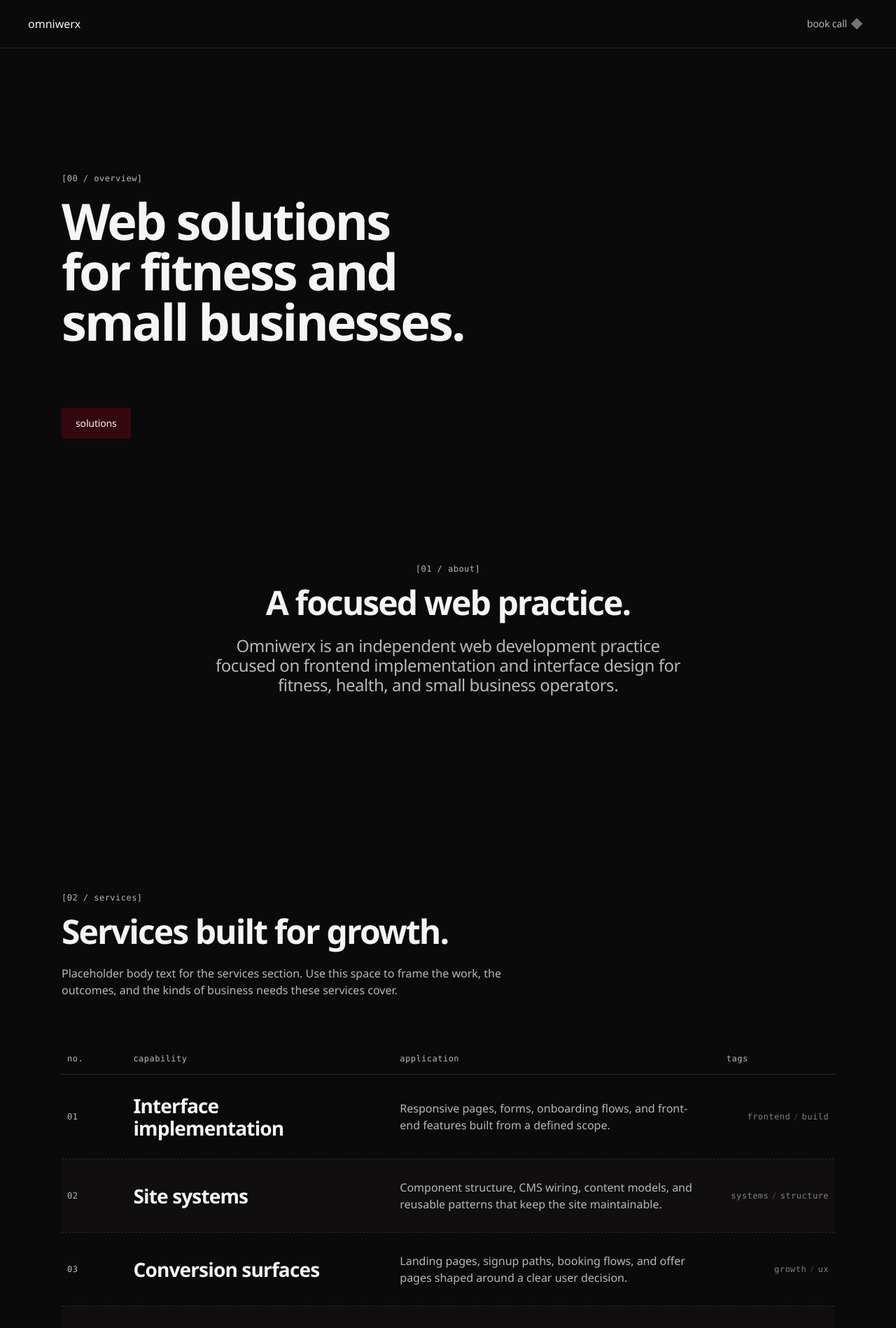
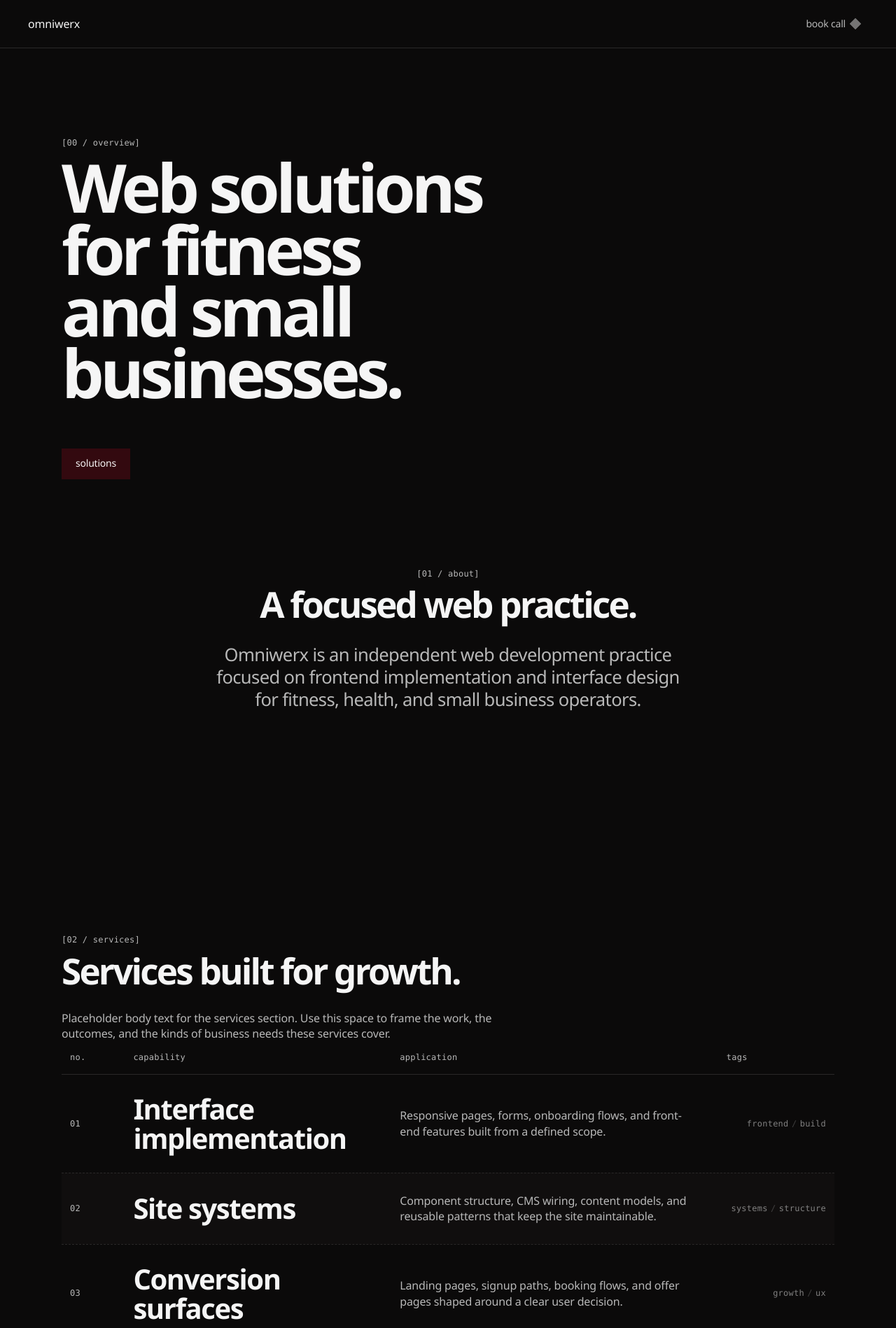
Before and after one commit to asaloojee/omniwerx-io, a SvelteKit app: page / in a window 1280 px wide. Shown: the top 1898 px of the page at 70% size. Built offline with nearby package versions, Linux system fonts and the light colour scheme; no server answers; grey boxes are pictures that could not be loaded.

Commit message:
wip: update variable system. TODO: write copy :(

```diff
--- a/src/app.css
+++ b/src/app.css
@@ -5,33 +5,78 @@
   --primary-black: #0b0a0a;
   --surface-muted: #100e0e;
   --border-color: #2a2828;
-  --card-bg: #151414;
-  --site-wrapper-max: 1440px;
-  --site-gutter: clamp(20px, 4vw, 48px);
+
+  --font-sans: "Söhne", "Avenir Next", "Segoe UI", sans-serif;
+  --font-mono: "Söhne Mono", "SFMono-Regular", "Menlo", monospace;
+
+  /* Type scale */
+  --text-meta: 12px;
+  --text-ui: 14px;
+  --text-body: 16px;
+  --text-lead: clamp(24px, 2vw, 28px);
+  --text-title: clamp(28px, 4vw, 40px);
+  --text-heading: clamp(48px, 4vw, 52px);
+
+  /* Type rhythm */
+  --leading-meta: 1.2;
+  --leading-ui: 1.2;
+  --leading-body: 1.4;
+  --leading-lead: 1.25;
+  --leading-title: 1.05;
+  --leading-heading: 0.96;
+
+  /* Tracking */
+  --tracking-meta: 0.02em;
+  --tracking-ui: -0.015em;
+  --tracking-body: -0.01em;
+  --tracking-lead: -0.025em;
+  --tracking-title: -0.035em;
+  --tracking-heading: -0.055em;
+  --tracking-display: -0.06em;
+  --tracking-number: -0.08em;
+  --tracking-brand: -0.09em;
+
+  /* Spacing */
+  --space-8: 8px;
+  --space-12: 12px;
+  --space-16: 16px;
+  --space-20: 20px;
+  --space-24: 24px;
+  --space-28: 28px;
+  --space-32: 32px;
+  --space-40: 40px;
+  --space-44: 44px;
+  --space-48: 48px;
+  --space-56: 56px;
+  --space-64: 64px;
+  --space-96: 96px;
+
+  /* Layout */
+  --site-gutter: clamp(var(--space-20), 4vw, var(--space-48));
   --container-wide: 1200px;
   --container-narrow: 680px;
   --nav-height: 64px;
 
-  --font-sans: "Söhne", "Avenir Next", "Segoe UI", sans-serif;
-  --font-mono: "Söhne Mono", "SFMono-Regular", "Menlo", monospace;
-
-  --bezier: cubic-bezier(0.1, 0.93, 0, 1);
+  /* Controls */
+  --control-height-sm: 36px;
+  --control-height-md: 44px;
+  --control-height-input: 52px;
+  --control-height-lg: 56px;
+  --control-height-xl: 64px;
 
   /* Section rhythm */
-  --section-padding-y: clamp(88px, 11vw, 144px);
-  --section-padding-y-tight: clamp(64px, 8vw, 104px);
-  --section-padding-y-hero: clamp(72px, 10vh, 128px);
+  --section-padding-y: 160px;
+  --section-padding-y-tight: 128px;
+  --section-label-gap: var(--space-12);
+  --section-heading-gap: var(--space-32);
+  --section-content-gap: clamp(--space-64);
 
-  /* Section internals */
-  --section-label-gap: 16px;
-  --section-heading-gap: 24px;
-  --section-content-gap: clamp(32px, 5vw, 64px);
-
-  /* Section marker */
-  --section-marker-size: 8px;
-  --section-marker-gap: 12px;
-  --section-marker-gap-after: clamp(32px, 4vw, 48px);
-  --section-marker-color: rgba(245, 245, 245, 0.14);
+  /* Motion */
+  --bezier: cubic-bezier(0.1, 0.93, 0, 1);
+  --duration-fast: 500ms;
+  --duration-medium: 700ms;
+  --duration-button: 600ms;
+  --duration-slow: 1000ms;
 }
 
 *,
@@ -53,9 +98,9 @@ body {
   font-family: var(--font-sans);
   background-color: var(--primary-black);
   color: var(--body-text);
-  font-size: 16px;
-  line-height: 24px;
-  letter-spacing: 0;
+  font-size: var(--text-body);
+  line-height: var(--leading-body);
+  letter-spacing: var(--tracking-body);
   -webkit-font-smoothing: antialiased;
   text-rendering: optimizeLegibility;
 }
@@ -97,18 +142,18 @@ button {
   display: inline-flex;
   align-items: center;
   justify-content: center;
-  min-height: 44px;
-  padding: 0 20px;
+  min-height: var(--control-height-md);
+  padding: 0 var(--space-20);
   overflow: hidden;
   background-color: rgba(215, 9, 35, 0.2);
   color: var(--body-text--emphasis);
-  font-size: 14px;
+  font-size: var(--text-ui);
   font-weight: 500;
-  line-height: 20px;
-  letter-spacing: -0.01em;
+  line-height: var(--leading-ui);
+  letter-spacing: var(--tracking-ui);
   cursor: pointer;
   transition-property: transform;
-  transition-duration: 600ms;
+  transition-duration: var(--duration-button);
   transition-timing-function: var(--bezier);
 }
 
@@ -120,7 +165,7 @@ button {
   transform: scaleX(0);
   transform-origin: left;
   transition-property: transform;
-  transition-duration: 1000ms;
+  transition-duration: var(--duration-slow);
   transition-timing-function: var(--bezier);
 }
 
@@ -177,7 +222,7 @@ button {
 
 .nav .wrapper {
   min-height: var(--nav-height);
-  padding: 16px 0;
+  padding: var(--space-16) 0;
   display: flex;
   flex-direction: row;
   justify-content: space-between;
@@ -200,16 +245,16 @@ button {
   position: relative;
   display: inline-flex;
   align-items: center;
-  gap: 8px;
-  min-height: 36px;
-  padding: 0 10px;
+  gap: var(--space-8);
+  min-height: var(--control-height-sm);
+  padding: 0 var(--space-12);
   overflow: hidden;
   color: var(--body-text);
-  font-size: 14px;
-  line-height: 20px;
-  letter-spacing: -0.01em;
+  font-size: var(--text-ui);
+  line-height: var(--leading-ui);
+  letter-spacing: var(--tracking-ui);
   transition-property: color;
-  transition-duration: 500ms;
+  transition-duration: var(--duration-fast);
   transition-timing-function: var(--bezier);
 }
 
@@ -221,7 +266,7 @@ button {
   transform: scaleX(0);
   transform-origin: left;
   transition-property: transform;
-  transition-duration: 700ms;
+  transition-duration: var(--duration-medium);
   transition-timing-function: var(--bezier);
 }
 
@@ -237,7 +282,7 @@ button {
   opacity: 0.72;
   transform: rotate(-45deg);
   transition-property: opacity;
-  transition-duration: 500ms;
+  transition-duration: var(--duration-fast);
   transition-timing-function: var(--bezier);
 }
 
@@ -274,7 +319,7 @@ button {
 
 .hero {
   min-block-size: calc(100svh - var(--nav-height));
-  padding-block: clamp(48px, 8vh, 112px);
+  padding-block: var(--section-padding-y-tight);
   display: grid;
   align-items: center;
 }
@@ -290,7 +335,7 @@ button {
   display: grid;
   grid-template-columns: 1fr minmax(400px, 440px);
   grid-template-rows: min-content min-content min-content;
-  column-gap: 64px;
+  column-gap: var(--space-48);
   align-items: start;
 }
 
@@ -307,24 +352,24 @@ button {
 .engagements__label,
 .contact__label {
   font-family: var(--font-mono);
-  font-size: 12px;
-  line-height: 16px;
-  letter-spacing: 0.04em;
+  font-size: var(--text-meta);
+  line-height: var(--leading-meta);
+  letter-spacing: var(--tracking-meta);
 }
 
 .hero__label {
   grid-row: 1;
   align-self: end;
-  padding-bottom: 16px;
+  padding-bottom: var(--section-label-gap);
 }
 
 .hero__h1 {
   grid-row: 2;
-  font-size: clamp(64px, 8vw, 72px);
-  line-height: clamp(64px, 8vw, 72px);
-  letter-spacing: -0.04em;
+  font-size: clamp(72px, 8vw, 96px);
+  line-height: 0.92;
+  letter-spacing: var(--tracking-display);
   text-wrap: balance;
-  padding-bottom: 64px;
+  padding-bottom: var(--space-64);
   color: var(--body-text--emphasis);
 }
 
@@ -360,16 +405,16 @@ button {
 .about__heading {
   margin-bottom: var(--section-heading-gap);
   color: var(--body-text--emphasis);
-  font-size: clamp(36px, 4vw, 48px);
-  line-height: clamp(40px, 4vw, 48px);
-  letter-spacing: -0.04em;
+  font-size: var(--text-heading);
+  line-height: var(--leading-heading);
+  letter-spacing: var(--tracking-heading);
   text-wrap: balance;
 }
 
 .about__copy {
-  font-size: clamp(20px, 2vw, 24px);
-  line-height: clamp(28px, 2vw, 32px);
-  letter-spacing: -0.02em;
+  font-size: var(--text-lead);
+  line-height: var(--leading-lead);
+  letter-spacing: var(--tracking-lead);
   text-wrap: pretty;
 }
 
@@ -389,18 +434,18 @@ button {
   margin-bottom: var(--section-heading-gap);
   max-width: 760px;
   color: var(--body-text--emphasis);
-  font-size: clamp(36px, 4vw, 48px);
-  line-height: clamp(40px, 4vw, 48px);
-  letter-spacing: -0.04em;
+  font-size: var(--text-heading);
+  line-height: var(--leading-heading);
+  letter-spacing: var(--tracking-heading);
   text-wrap: balance;
 }
 
 .services__copy {
   max-width: 680px;
   margin-bottom: var(--section-content-gap);
-  font-size: 16px;
-  line-height: 24px;
-  letter-spacing: 0;
+  font-size: var(--text-body);
+  line-height: var(--leading-body);
+  letter-spacing: var(--tracking-body);
   text-wrap: pretty;
 }
 
@@ -414,29 +459,29 @@ button {
   grid-template-columns:
     64px minmax(180px, 0.8fr) minmax(280px, 1fr)
     minmax(152px, 0.36fr);
-  gap: clamp(20px, 3vw, 40px);
+  gap: clamp(var(--space-20), 3vw, var(--space-40));
 }
 
 .services__header {
-  padding: 14px 0;
+  padding: var(--space-16) 0;
   border-bottom: 1px solid var(--border-color);
   color: var(--body-text);
   font-family: var(--font-mono);
-  font-size: 12px;
-  line-height: 16px;
-  letter-spacing: 0.04em;
+  font-size: var(--text-meta);
+  line-height: var(--leading-meta);
+  letter-spacing: var(--tracking-meta);
   text-transform: lowercase;
 }
 
 .services__header > :first-child,
 .services__index {
-  padding-left: 8px;
+  padding-left: var(--space-12);
 }
 
 .services__row {
   position: relative;
   align-items: center;
-  padding: 28px 0;
+  padding: var(--space-28) 0;
 }
 
 .services__row:nth-of-type(even) {
@@ -451,9 +496,9 @@ button {
 .services__tags,
 .process__step-phase {
   font-family: var(--font-mono);
-  font-size: 12px;
-  line-height: 16px;
-  letter-spacing: 0.04em;
+  font-size: var(--text-meta);
+  line-height: var(--leading-meta);
+  letter-spacing: var(--tracking-meta);
 }
 
 .services__index {
@@ -464,9 +509,9 @@ button {
 
 .services__title {
   color: var(--body-text--emphasis);
-  font-size: clamp(20px, 3vw, 28px);
-  line-height: clamp(24px, 3vw, 32px);
-  letter-spacing: -0.03em;
+  font-size: var(--text-title);
+  line-height: var(--leading-title);
+  letter-spacing: var(--tracking-title);
   text-wrap: balance;
 }
 
@@ -484,7 +529,7 @@ button {
   gap: 0;
   color: var(--body-text);
   text-transform: lowercase;
-  padding-right: 8px;
+  padding-right: var(--space-12);
 }
 
 .services__tags span {
@@ -504,16 +549,16 @@ button {
 .process__heading {
   margin-bottom: var(--section-heading-gap);
   color: var(--body-text--emphasis);
-  font-size: clamp(36px, 4vw, 48px);
-  line-height: clamp(40px, 4vw, 48px);
-  letter-spacing: -0.04em;
+  font-size: var(--text-heading);
+  line-height: var(--leading-heading);
+  letter-spacing: var(--tracking-heading);
   text-wrap: balance;
 }
 
 .process__copy {
-  font-size: 16px;
-  line-height: 24px;
-  letter-spacing: 0;
+  font-size: var(--text-body);
+  line-height: var(--leading-body);
+  letter-spacing: var(--tracking-body);
   text-wrap: pretty;
 }
 
@@ -549,19 +594,19 @@ button {
   z-index: 1;
   display: grid;
   grid-template-columns: 112px 1fr;
-  column-gap: 48px;
-  padding: 18px 0 44px;
+  column-gap: var(--space-48);
+  padding: var(--space-20) 0 var(--space-44);
 }
 
 .process__step:last-child {
-  padding-bottom: 18px;
+  padding-bottom: var(--space-20);
 }
 
 .process__step-marker {
   display: flex;
   flex-direction: column;
   align-items: flex-end;
-  gap: 8px;
+  gap: var(--space-8);
   color: var(--body-text);
   font-variant-numeric: tabular-nums;
 }
@@ -570,7 +615,7 @@ button {
   font-family: var(--font-mono);
   font-size: clamp(48px, 8vw, 72px);
   line-height: 0.86;
-  letter-spacing: -0.08em;
+  letter-spacing: var(--tracking-number);
   color: rgba(245, 245, 245, 0.16);
 }
 
@@ -581,11 +626,11 @@ button {
 }
 
 .process__step-heading {
-  margin-bottom: 12px;
+  margin-bottom: var(--space-12);
   color: var(--body-text--emphasis);
-  font-size: clamp(24px, 4vw, 32px);
-  line-height: clamp(28px, 4vw, 32px);
-  letter-spacing: -0.02em;
+  font-size: var(--text-title);
+  line-height: var(--leading-title);
+  letter-spacing: var(--tracking-title);
   text-wrap: balance;
 }
 
@@ -610,25 +655,25 @@ button {
   margin-bottom: var(--section-heading-gap);
   max-width: 820px;
   color: var(--body-text--emphasis);
-  font-size: clamp(36px, 4vw, 48px);
-  line-height: clamp(40px, 4vw, 48px);
-  letter-spacing: -0.04em;
+  font-size: var(--text-heading);
+  line-height: var(--leading-heading);
+  letter-spacing: var(--tracking-heading);
   text-wrap: balance;
 }
 
 .engagements__copy {
   max-width: 720px;
   margin-bottom: var(--section-content-gap);
-  font-size: 16px;
-  line-height: 24px;
-  letter-spacing: 0;
+  font-size: var(--text-body);
+  line-height: var(--leading-body);
+  letter-spacing: var(--tracking-body);
   text-wrap: pretty;
 }
 
 .engagements__grid {
   display: grid;
   grid-template-columns: repeat(3, minmax(0, 1fr));
-  gap: 24px;
+  gap: var(--space-24);
   width: 100%;
 }
 
@@ -640,28 +685,28 @@ button {
 }
 
 .engagements__order {
-  padding: 18px 20px;
+  padding: var(--space-20);
   border-bottom: 1px dashed var(--border-color);
   color: var(--body-text);
   font-family: var(--font-mono);
-  font-size: 12px;
-  line-height: 16px;
-  letter-spacing: 0.04em;
+  font-size: var(--text-meta);
+  line-height: var(--leading-meta);
+  letter-spacing: var(--tracking-meta);
   text-transform: lowercase;
 }
 
 .engagements__card-top {
-  padding: 30px 24px 32px;
+  padding: var(--space-32) var(--space-24);
   border-bottom: 1px dashed var(--border-color);
   background-color: var(--surface-muted);
 }
 
 .engagements__card-heading {
-  margin-bottom: 10px;
+  margin-bottom: var(--space-12);
   color: var(--body-text--emphasis);
-  font-size: clamp(24px, 4vw, 32px);
-  line-height: clamp(28px, 4vw, 32px);
-  letter-spacing: -0.02em;
+  font-size: var(--text-title);
+  line-height: var(--leading-title);
+  letter-spacing: var(--tracking-title);
   text-wrap: balance;
 }
 
@@ -688,16 +733,16 @@ button {
   display: flex;
   align-items: center;
   justify-content: flex-start;
-  padding: 14px 20px;
+  padding: var(--space-16) var(--space-20);
   text-align: left;
 }
 
 .engagements__meta-label {
   color: var(--body-text);
   font-family: var(--font-mono);
-  font-size: 12px;
-  line-height: 16px;
-  letter-spacing: 0.04em;
+  font-size: var(--text-meta);
+  line-height: var(--leading-meta);
+  letter-spacing: var(--tracking-meta);
   text-transform: lowercase;
 }
 
@@ -705,16 +750,16 @@ button {
   margin: 0;
   border-left: 1px dashed var(--border-color);
   color: var(--body-text--emphasis);
-  font-size: 16px;
-  line-height: 24px;
+  font-size: var(--text-body);
+  line-height: var(--leading-body);
   text-wrap: balance;
 }
 
 .engagements__cta {
   width: 100%;
   justify-content: space-between;
-  min-height: 64px;
-  padding: 0 20px;
+  min-height: var(--control-height-xl);
+  padding: 0 var(--space-20);
   border-top: 1px dashed var(--border-color);
   background-color: rgba(215, 9, 35, 0.12);
   text-align: left;
@@ -740,30 +785,30 @@ button {
 .contact__heading {
   margin-bottom: var(--section-heading-gap);
   color: var(--body-text--emphasis);
-  font-size: clamp(36px, 4vw, 48px);
-  line-height: clamp(40px, 4vw, 48px);
-  letter-spacing: -0.04em;
+  font-size: var(--text-heading);
+  line-height: var(--leading-heading);
+  letter-spacing: var(--tracking-heading);
   text-wrap: balance;
 }
 
 .contact__copy {
-  font-size: 16px;
-  line-height: 24px;
-  letter-spacing: 0;
+  font-size: var(--text-body);
+  line-height: var(--leading-body);
+  letter-spacing: var(--tracking-body);
   text-wrap: pretty;
 }
 
 .contact__form {
   margin-top: var(--section-content-gap);
-  margin-left: 32px;
-  margin-right: 32px;
+  margin-left: var(--space-32);
+  margin-right: var(--space-32);
   text-align: left;
 }
 
 .contact__fieldset {
   display: grid;
   grid-template-columns: repeat(2, minmax(0, 1fr));
-  gap: 18px;
+  gap: var(--space-20);
   min-inline-size: 0;
   padding: 0;
   border: 0;
@@ -771,7 +816,7 @@ button {
 
 .contact__field {
   display: grid;
-  gap: 10px;
+  gap: var(--space-12);
   min-width: 0;
 }
 
@@ -782,9 +827,9 @@ button {
 .contact__field-label,
 .contact__field-help {
   font-family: var(--font-mono);
-  font-size: 12px;
-  line-height: 16px;
-  letter-spacing: 0.04em;
+  font-size: var(--text-meta);
+  line-height: var(--leading-meta);
+  letter-spacing: var(--tracking-meta);
   text-transform: lowercase;
 }
 
@@ -808,7 +853,7 @@ button {
   inset: 0;
   pointer-events: none;
   transition-property: opacity, transform;
-  transition-duration: 500ms;
+  transition-duration: var(--duration-fast);
   transition-timing-function: var(--bezier);
 }
 
@@ -836,14 +881,14 @@ button {
   position: relative;
   z-index: 1;
   width: 100%;
-  min-height: 52px;
-  padding: 14px 16px;
+  min-height: var(--control-height-input);
+  padding: var(--space-16);
   border: 0;
   background: transparent;
   color: var(--body-text--emphasis);
-  font-size: 16px;
-  line-height: 24px;
-  letter-spacing: 0;
+  font-size: var(--text-body);
+  line-height: var(--leading-body);
+  letter-spacing: var(--tracking-body);
 }
 
 .contact__control::placeholder {
@@ -863,14 +908,14 @@ button {
 .contact__submit {
   width: 100%;
   justify-content: space-between;
-  margin-top: 24px;
-  min-height: 56px;
-  padding: 0 20px;
+  margin-top: var(--space-24);
+  min-height: var(--control-height-lg);
+  padding: 0 var(--space-20);
   text-align: left;
 }
 
 .footer {
-  padding-block: clamp(56px, 8vw, 96px) 32px;
+  padding-block: clamp(var(--space-56), 8vw, var(--space-96)) var(--space-32);
   border-top: 1px solid var(--border-color);
 }
 
@@ -883,12 +928,12 @@ button {
   display: flex;
   align-items: flex-end;
   width: 100%;
-  padding-bottom: clamp(20px, 3vw, 40px);
+  padding-bottom: clamp(var(--space-20), 3vw, var(--space-40));
   color: var(--body-text--emphasis);
-  font-size: clamp(54px, 16vw, 190px);
+  font-size: clamp(56px, 16vw, 192px);
   font-weight: 700;
   line-height: 0.76;
-  letter-spacing: -0.09em;
+  letter-spacing: var(--tracking-brand);
   white-space: nowrap;
 }
 
@@ -899,19 +944,19 @@ button {
 
 .footer__column {
   min-width: 0;
-  padding: clamp(20px, 3vw, 32px) clamp(18px, 3vw, 28px);
+  padding: clamp(var(--space-20), 3vw, var(--space-32)) clamp(var(--space-20), 3vw, var(--space-28));
 }
 
 .footer__column-heading {
   margin-bottom: 0;
-  padding: 0 8px 16px;
+  padding: 0 var(--space-12) var(--space-16);
   border-bottom: 1px solid var(--border-color);
   color: var(--body-text);
   font-family: var(--font-mono);
-  font-size: 14px;
+  font-size: var(--text-ui);
   font-weight: 400;
-  line-height: 16px;
-  letter-spacing: 0.04em;
+  line-height: var(--leading-ui);
+  letter-spacing: var(--tracking-meta);
   text-transform: lowercase;
 }
 
@@ -922,12 +967,12 @@ button {
 .footer__link {
   display: flex;
   align-items: center;
-  min-height: 44px;
-  padding: 10px 8px;
+  min-height: var(--control-height-md);
+  padding: var(--space-12);
   color: var(--body-text--emphasis);
-  font-size: 16px;
-  line-height: 1.1;
-  letter-spacing: -0.03em;
+  font-size: var(--text-body);
+  line-height: var(--leading-ui);
+  letter-spacing: var(--tracking-title);
 }
 
 .footer__link + .footer__link {
@@ -941,12 +986,12 @@ button {
 .footer__bottom {
   display: flex;
   justify-content: space-between;
-  gap: 24px;
-  padding-top: 18px;
+  gap: var(--space-24);
+  padding-top: var(--space-20);
   color: rgba(184, 184, 184, 0.72);
   font-family: var(--font-mono);
-  font-size: 12px;
-  line-height: 16px;
-  letter-spacing: 0.04em;
+  font-size: var(--text-meta);
+  line-height: var(--leading-meta);
+  letter-spacing: var(--tracking-meta);
   text-transform: lowercase;
 }
```
